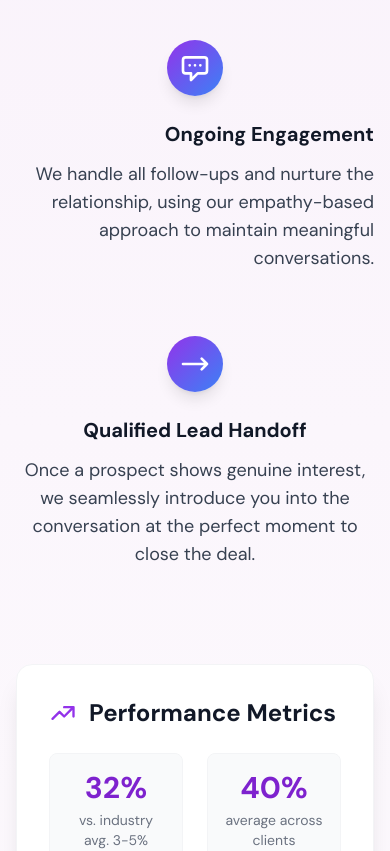
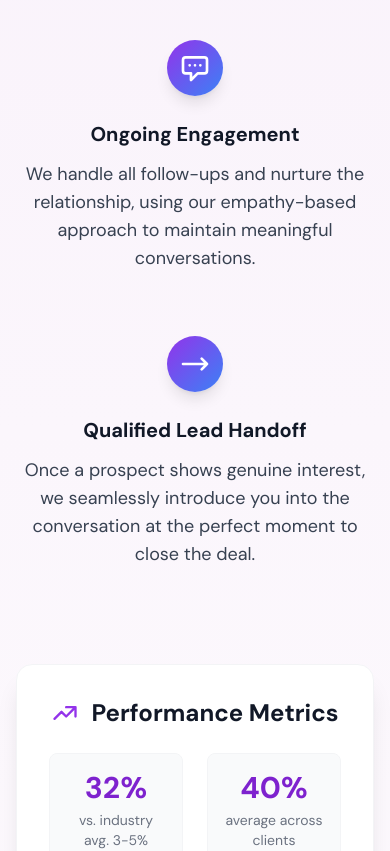
Before and after one commit to Huss-ain/boff_expansion, a Next.js app: page / in a window 390 px wide. Shown: the part 6720-7571 px from the top of the page. Built offline with nearby package versions, Linux system fonts and the light colour scheme.

Commit message:
modile fix

```diff
--- a/src/sections/HowItWorks.tsx
+++ b/src/sections/HowItWorks.tsx
@@ -97,8 +97,8 @@ export const HowItWorks = () => {
                   {step.icon}
                 </div>
 
-                {/* Step content */}
-                <div className={`sm:w-5/12 ${index % 2 !== 0 ? 'sm:pr-16 text-right' : 'sm:pl-16 text-left'} text-center sm:text-left`}>
+                {/* Step content - Fixed for mobile centering */}
+                <div className={`sm:w-5/12 text-center ${index % 2 !== 0 ? 'sm:text-right sm:pr-16' : 'sm:text-left sm:pl-16'}`}>
                   <h4 className="text-xl md:text-2xl font-bold text-gray-900 mb-3">{step.title}</h4>
                   <p className="text-lg text-gray-700">{step.description}</p>
                 </div>
@@ -114,7 +114,7 @@ export const HowItWorks = () => {
             <div className="bg-white rounded-2xl shadow-xl border border-gray-100 p-8 relative overflow-hidden">
               <div className="absolute top-0 right-0 w-40 h-40 bg-gradient-to-br from-purple-50 to-blue-50 rounded-bl-3xl -z-10"></div>
 
-              <h4 className="text-2xl font-bold text-gray-900 mb-6 flex items-center">
+              <h4 className="text-2xl font-bold text-gray-900 mb-6 flex items-center justify-center sm:justify-start">
                 <svg className="w-7 h-7 mr-3 text-purple-600" fill="none" viewBox="0 0 24 24" stroke="currentColor">
                   <path strokeLinecap="round" strokeLinejoin="round" strokeWidth={2} d="M13 7h8m0 0v8m0-8l-8 8-4-4-6 6" />
                 </svg>
@@ -136,7 +136,7 @@ export const HowItWorks = () => {
             <div className="bg-white rounded-2xl shadow-xl border border-gray-100 p-8 relative overflow-hidden">
               <div className="absolute top-0 right-0 w-40 h-40 bg-gradient-to-br from-blue-50 to-purple-50 rounded-bl-3xl -z-10"></div>
 
-              <h4 className="text-2xl font-bold text-gray-900 mb-6 flex items-center">
+              <h4 className="text-2xl font-bold text-gray-900 mb-6 flex items-center justify-center sm:justify-start">
                 <svg className="w-7 h-7 mr-3 text-blue-600" fill="none" viewBox="0 0 24 24" stroke="currentColor">
                   <path strokeLinecap="round" strokeLinejoin="round" strokeWidth={2} d="M12 15v2m-6 4h12a2 2 0 002-2v-6a2 2 0 00-2-2H6a2 2 0 00-2 2v6a2 2 0 002 2zm10-10V7a4 4 0 00-8 0v4h8z" />
                 </svg>
@@ -186,17 +186,19 @@ export const HowItWorks = () => {
                 </li>
               </ul>
 
-              <div className="mt-6 pt-6 border-t border-gray-200">
+              <div className="mt-6 pt-6 border-t border-gray-200 text-center sm:text-left">
                 <p className="font-medium text-gray-900">Next Onboarding Cohort:</p>
-                <div className="flex items-center mt-2">
+                <div className="flex items-center mt-2 justify-center sm:justify-start">
                   <svg className="w-5 h-5 text-red-500 mr-2" fill="none" viewBox="0 0 24 24" stroke="currentColor">
                     <path strokeLinecap="round" strokeLinejoin="round" strokeWidth={2} d="M12 8v4l3 3m6-3a9 9 0 11-18 0 9 9 0 0118 0z" />
                   </svg>
                   <p className="text-gray-700">Starting <span className="font-semibold">March/April 2025</span> – Limited spots available</p>
                 </div>
-                <a href="https://calendly.com/hussain-softbase/30min" className="inline-block mt-4 bg-blue-600 text-white px-5 py-2 rounded-lg font-medium hover:bg-blue-700 transition-colors">
-                  Reserve Your Spot
-                </a>
+                <div className="flex justify-center sm:justify-start">
+                  <a href="https://calendly.com/hussain-softbase/30min" className="inline-block mt-4 bg-blue-600 text-white px-5 py-2 rounded-lg font-medium hover:bg-blue-700 transition-colors">
+                    Reserve Your Spot
+                  </a>
+                </div>
               </div>
             </div>
           </div>
```
